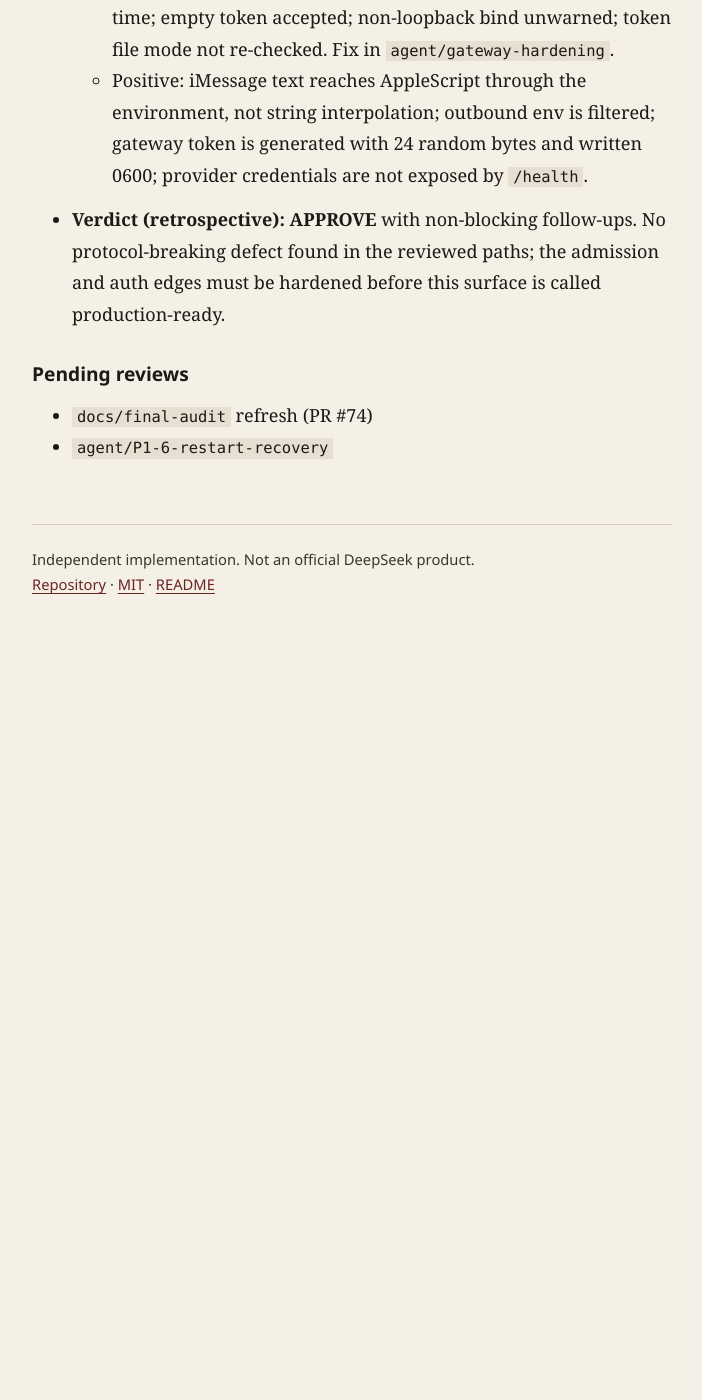
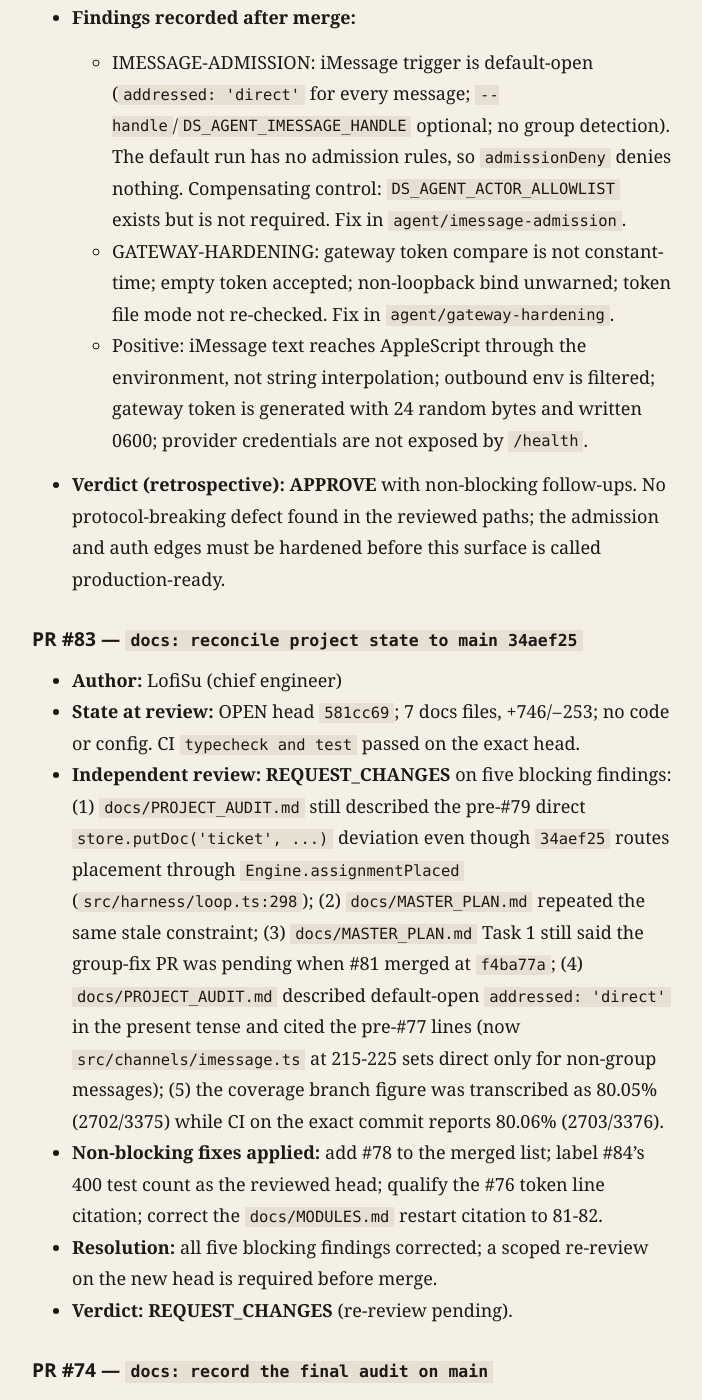
Before and after one commit to LofiSu/deepseek-super-agent, a Jekyll site: the page built from docs/PR_REVIEW_LOG.md, in a window 1280 px wide and 1400 px high, scrolled down 7122 px. Shown: the whole window, without its empty margins (288-990 px from the left). Built offline with Jekyll 4.4.1, drawn with Linux system fonts in a browser that asks for light colours; our own code applies the rules of GitHub Pages for plain Markdown files; before the commit the page ends 7752 px from its top, so only the background shows below that; some of the changed text lies outside the part shown.

Commit message:
docs: correct stale claims and CI coverage in state reconciliation

```diff
--- a/docs/PR_REVIEW_LOG.md
+++ b/docs/PR_REVIEW_LOG.md
@@ -3,6 +3,11 @@
 Independent reviews by the Chief Engineer. A passing CI run is necessary but not
 sufficient. Verdicts: **APPROVE** (may carry non-blocking follow-ups) /
 **REQUEST_CHANGES** / **REJECT** / **BLOCKED**.
+
+Provenance: this log records the orchestrator's independent review verdicts.
+GitHub review objects were not submitted for #75–#84; the external evidence is
+each PR's required CI run and its merge SHA. Verdicts below name the reviewed
+head so a later reader can separate the reviewed tree from the merged tree.
 
 ## PR #75 — `docs: establish the 2026-11-03 engineering state`
 
@@ -62,8 +67,9 @@ sufficient. Verdicts: **APPROVE** (may carry non-blocking follow-ups) /
   upstream calls; `nosniff` on JSON and SSE paths; `no-store` after auth; empty
   token refused; non-loopback warning; token file re-chmodded 0600; dashboard
   does not embed the token.
-- **Non-blocking findings:** token-file reads follow symlinks
-  (`src/gateway/token.ts:25-63`); fail-closed chmod, SSE header, identical-401,
+- **Non-blocking findings:** token-file reads followed symlinks at the #76
+  reviewed head (`src/gateway/token.ts:25-63`; fixed by #82, so those lines
+  differ at `34aef25`); fail-closed chmod, SSE header, identical-401,
   and CLI-warning tests are missing; Windows mode enforcement is skipped;
   `Bearer` scheme parsing is stricter than RFC 7235; the CLI can name a token
   file that was not written. Symlink/tests are tracked as
@@ -183,7 +189,9 @@ sufficient. Verdicts: **APPROVE** (may carry non-blocking follow-ups) /
   `startQueued()` re-reads immediately before start and cleans the reservation
   on synchronous failure; programmatic queue limits are sanitized. The two
   regression tests reproduce the capacity-1 and capacity-2 interleavings and
-  fail on the pre-fix base. Full offline suite 400 passed / 15 skipped.
+  fail on the pre-fix base. Full offline suite 400 passed / 15 skipped on the
+  reviewed head `e8614b9`; CI on the merged `34aef25` tree reports 414 passed /
+  15 skipped.
 - **Non-blocking findings:** no dedicated `queueState` tests for
   `ended`/`failed`/`blocked`/missing-ticket branches; the non-queued
   `startOrQueue` synchronous error path still lacks cleanup; `mesh.assigned` can
@@ -212,7 +220,47 @@ sufficient. Verdicts: **APPROVE** (may carry non-blocking follow-ups) /
   protocol-breaking defect found in the reviewed paths; the admission and auth
   edges must be hardened before this surface is called production-ready.
 
+## PR #83 — `docs: reconcile project state to main 34aef25`
+
+- **Author:** LofiSu (chief engineer)
+- **State at review:** OPEN head `581cc69`; 7 docs files, +746/−253; no code or
+  config. CI `typecheck and test` passed on the exact head.
+- **Independent review:** **REQUEST_CHANGES** on five blocking findings:
+  (1) `docs/PROJECT_AUDIT.md` still described the pre-#79 direct
+  `store.putDoc('ticket', ...)` deviation even though `34aef25` routes placement
+  through `Engine.assignmentPlaced` (`src/harness/loop.ts:298`);
+  (2) `docs/MASTER_PLAN.md` repeated the same stale constraint;
+  (3) `docs/MASTER_PLAN.md` Task 1 still said the group-fix PR was pending when
+  #81 merged at `f4ba77a`;
+  (4) `docs/PROJECT_AUDIT.md` described default-open `addressed: 'direct'` in
+  the present tense and cited the pre-#77 lines (now `src/channels/imessage.ts`
+  at 215-225 sets direct only for non-group messages);
+  (5) the coverage branch figure was transcribed as 80.05% (2702/3375) while CI
+  on the exact commit reports 80.06% (2703/3376).
+- **Non-blocking fixes applied:** add #78 to the merged list; label #84's 400
+  test count as the reviewed head; qualify the #76 token line citation; correct
+  the `docs/MODULES.md` restart citation to 81-82.
+- **Resolution:** all five blocking findings corrected; a scoped re-review on the
+  new head is required before merge.
+- **Verdict:** **REQUEST_CHANGES** (re-review pending).
+
+## PR #74 — `docs: record the final audit on main`
+
+- **Author:** LofiSu (agent-assisted)
+- **State at review:** OPEN head `cb6cdf2`; docs/ROADMAP.md and
+  docs/MODULES.md, +34/−8; CI passed.
+- **Independent review:** **REQUEST_CHANGES**. The revision row claimed
+  "#75–#84 merged" although #83 is still open, and the `34aef25` headline
+  evidence is not in `docs/PROJECT_AUDIT.md` on `main` (main's audit doc still
+  carries the `bb11c96` baseline). The numbers match #83's unmerged audit, so
+  they are not fabricated, but they are not yet the documented main-tree
+  evidence.
+- **Resolution:** merge #83 first, then rebase/refresh #74 on the new `main` and
+  re-run the scoped review. Also correct "§1 status board" to §7, mark §5 as
+  last fully re-checked at `fa974ca`, and update the PR body diff counts.
+- **Verdict:** **REQUEST_CHANGES** (re-review pending).
+
 ## Pending reviews
 
-- `docs/final-audit` refresh (PR #74)
-- `agent/P1-6-restart-recovery`
+- PR #74 re-review after #83 merges
+- PR #85 (`agent/P1-6-restart-recovery`)
```
Also changed, not shown: docs/AGENT_LOG.md (+1 -1 lines), docs/DEVELOPMENT_STATUS.md (+6 -6 lines), docs/MASTER_PLAN.md (+8 -8 lines), docs/PROJECT_AUDIT.md (+23 -21 lines).
